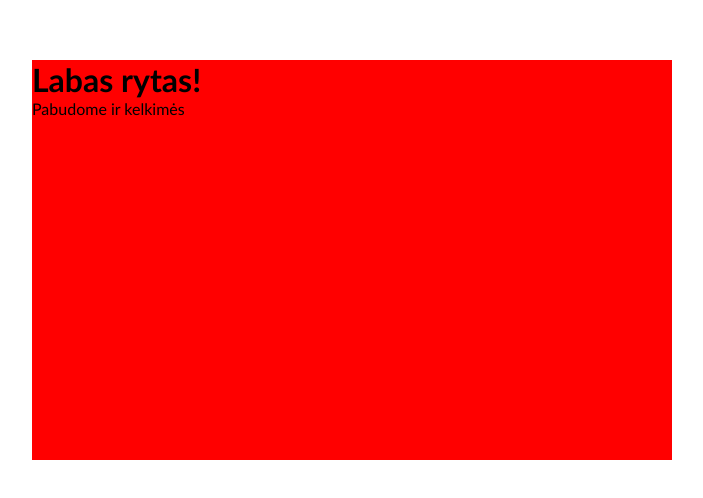
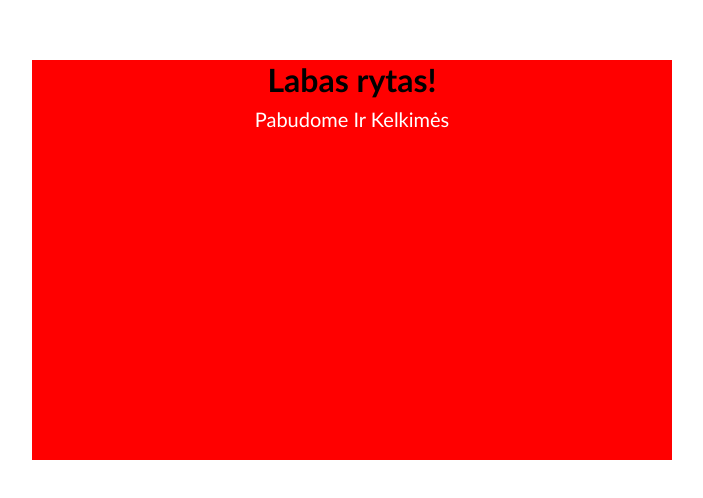
Before and after one commit to TomasVin/pirmas-front-end-testas, a plain HTML site: page index.html in a window 1280 px wide. Shown: the part 140-638 px from the top of the page, without its empty margins (288-991 px from the left). Drawn offline with Linux system fonts and the light colour scheme.

Commit message:
p task finished

```diff
--- a/main.css
+++ b/main.css
@@ -15,4 +15,16 @@ body * {
     /* aukstis visada fiksuoti 400 pikseliu */
     margin: 200px calc( (100% - 50%) / 2 );
     /* divo pozicija ekrane */
+    text-align: center;
 }
+    p {
+       display: inline-block;
+       width: 100%;
+       line-height: 40px;
+       font-size: 20px;
+       /* srifto dydis */
+       color: #fff;
+       /* teksto spalva */
+       text-transform: capitalize;
+       /* kiekvienas zodis prasideda didziaja raide */
+    }
```
